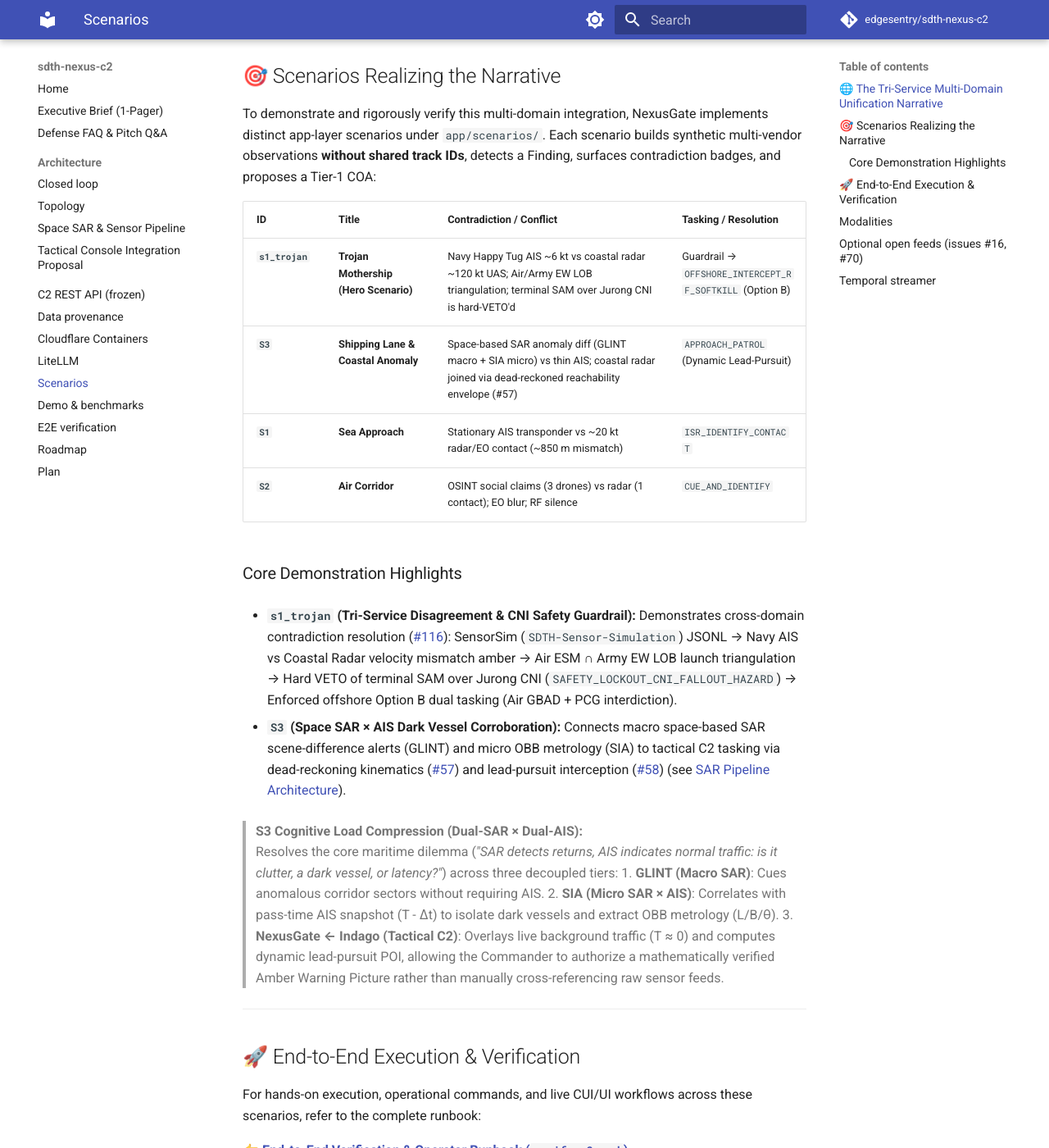
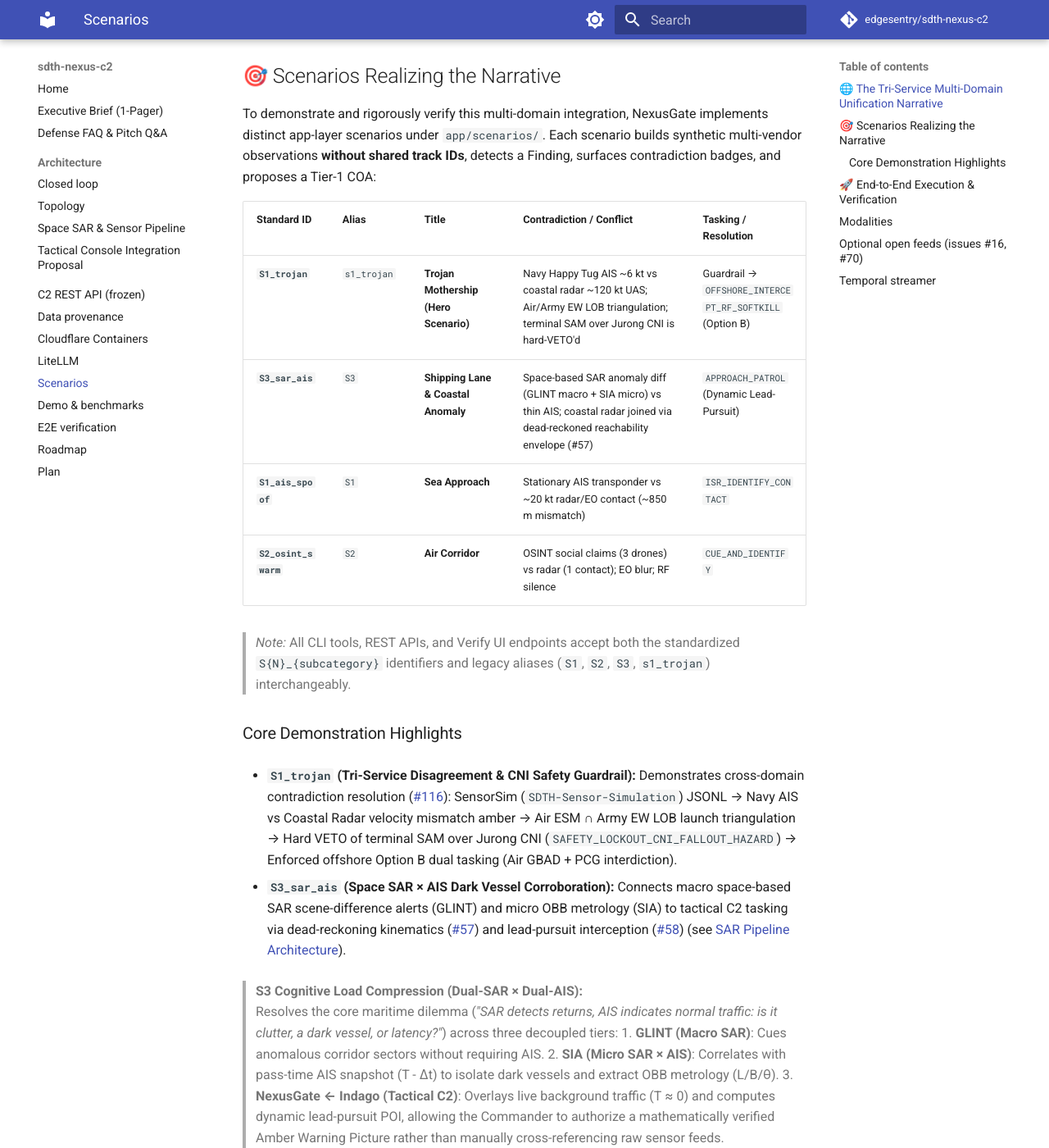
Before and after one commit to edgesentry/sdth-nexus-c2, an MkDocs documentation site: the page built from docs/scenarios.md, in a window 1280 px wide and 1400 px high, scrolled down 754 px. Shown: the whole window at 82% size. Built offline with MkDocs 1.6.1 and Material for MkDocs 9.7.7, drawn with Linux system fonts in a browser that asks for light colours; comment, search, counter and statistics services are not loaded.

Commit message:
feat(scenarios): standardize scenario IDs to S{N}_{subcategory} with legacy alias compatibility

```diff
--- a/docs/scenarios.md
+++ b/docs/scenarios.md
@@ -19,20 +19,22 @@
 
 To demonstrate and rigorously verify this multi-domain integration, NexusGate implements distinct app-layer scenarios under `app/scenarios/`. Each scenario builds synthetic multi-vendor observations **without shared track IDs**, detects a Finding, surfaces contradiction badges, and proposes a Tier-1 COA:
 
-| ID | Title | Contradiction / Conflict | Tasking / Resolution |
-|----|-------|--------------------------|----------------------|
-| **`s1_trojan`** | **Trojan Mothership (Hero Scenario)** | Navy Happy Tug AIS ~6 kt vs coastal radar ~120 kt UAS; Air/Army EW LOB triangulation; terminal SAM over Jurong CNI is hard-VETO'd | Guardrail → `OFFSHORE_INTERCEPT_RF_SOFTKILL` (Option B) |
-| **`S3`** | **Shipping Lane & Coastal Anomaly** | Space-based SAR anomaly diff (GLINT macro + SIA micro) vs thin AIS; coastal radar joined via dead-reckoned reachability envelope (#57) | `APPROACH_PATROL` (Dynamic Lead-Pursuit) |
-| **`S1`** | **Sea Approach** | Stationary AIS transponder vs ~20 kt radar/EO contact (~850 m mismatch) | `ISR_IDENTIFY_CONTACT` |
-| **`S2`** | **Air Corridor** | OSINT social claims (3 drones) vs radar (1 contact); EO blur; RF silence | `CUE_AND_IDENTIFY` |
+| Standard ID | Alias | Title | Contradiction / Conflict | Tasking / Resolution |
+|-------------|-------|-------|--------------------------|----------------------|
+| **`S1_trojan`** | `s1_trojan` | **Trojan Mothership (Hero Scenario)** | Navy Happy Tug AIS ~6 kt vs coastal radar ~120 kt UAS; Air/Army EW LOB triangulation; terminal SAM over Jurong CNI is hard-VETO'd | Guardrail → `OFFSHORE_INTERCEPT_RF_SOFTKILL` (Option B) |
+| **`S3_sar_ais`** | `S3` | **Shipping Lane & Coastal Anomaly** | Space-based SAR anomaly diff (GLINT macro + SIA micro) vs thin AIS; coastal radar joined via dead-reckoned reachability envelope (#57) | `APPROACH_PATROL` (Dynamic Lead-Pursuit) |
+| **`S1_ais_spoof`** | `S1` | **Sea Approach** | Stationary AIS transponder vs ~20 kt radar/EO contact (~850 m mismatch) | `ISR_IDENTIFY_CONTACT` |
+| **`S2_osint_swarm`** | `S2` | **Air Corridor** | OSINT social claims (3 drones) vs radar (1 contact); EO blur; RF silence | `CUE_AND_IDENTIFY` |
+
+> *Note:* All CLI tools, REST APIs, and Verify UI endpoints accept both the standardized `S{N}_{subcategory}` identifiers and legacy aliases (`S1`, `S2`, `S3`, `s1_trojan`) interchangeably.
 
 ### Core Demonstration Highlights
 
-* **`s1_trojan` (Tri-Service Disagreement & CNI Safety Guardrail):**
+* **`S1_trojan` (Tri-Service Disagreement & CNI Safety Guardrail):**
   Demonstrates cross-domain contradiction resolution ([#116](https://github.com/edgesentry/sdth-nexus-c2/issues/116)):
   SensorSim (`SDTH-Sensor-Simulation`) JSONL → Navy AIS vs Coastal Radar velocity mismatch amber → Air ESM ∩ Army EW LOB launch triangulation → Hard VETO of terminal SAM over Jurong CNI (`SAFETY_LOCKOUT_CNI_FALLOUT_HAZARD`) → Enforced offshore Option B dual tasking (Air GBAD + PCG interdiction).
 
-* **`S3` (Space SAR × AIS Dark Vessel Corroboration):**
+* **`S3_sar_ais` (Space SAR × AIS Dark Vessel Corroboration):**
   Connects macro space-based SAR scene-difference alerts (GLINT) and micro OBB metrology (SIA) to tactical C2 tasking via dead-reckoning kinematics ([#57](https://github.com/edgesentry/sdth-nexus-c2/issues/57)) and lead-pursuit interception ([#58](https://github.com/edgesentry/sdth-nexus-c2/issues/58)) (see [SAR Pipeline Architecture](architecture/sar_pipeline.md)).
 
 > **S3 Cognitive Load Compression (Dual-SAR × Dual-AIS):**
```
Also changed, not shown: 3 other files.
